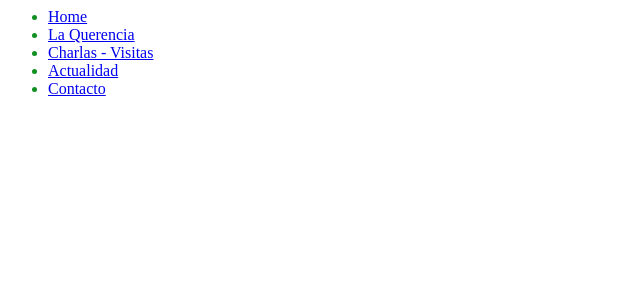
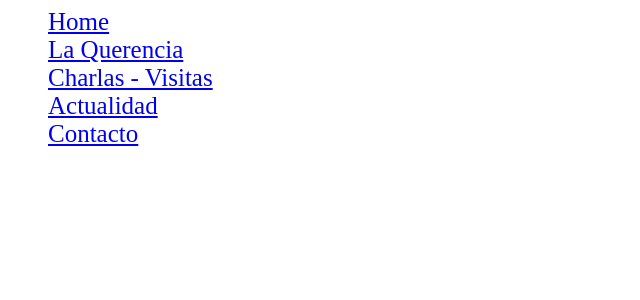
Before and after one commit to Unicen-Tuari/fninni, a PHP site: page / in a window 1280 px wide. Shown: the top 300 px of the page, without its empty margins (0-640 px from the left). Run offline with PHP 8.4, Linux system fonts and the light colour scheme.

Commit message:
cambio de estilo en el nav

```diff
--- a/index.html
+++ b/index.html
@@ -8,12 +8,12 @@
 	<header>
 	</header>
 	<nav>
-		<ul>
-			<li><a href="http://www.exa.unicen.edu.ar"> Home </a ></li>
-			<li><a href="http://www.exa.unicen.edu.ar">La Querencia </a ></li>
-			<li><a href="http://www.exa.unicen.edu.ar">Charlas - Visitas </a ></li>
-			<li><a href="http://www.exa.unicen.edu.ar">Actualidad </a ></li>
-			<li><a href="http://www.exa.unicen.edu.ar">Contacto</a ></li>
+		<ul class="vacio">
+			<li ><a href="http://www.exa.unicen.edu.ar"> Home </a ></li>
+			<li ><a href="http://www.exa.unicen.edu.ar">La Querencia </a ></li>
+			<li ><a href="http://www.exa.unicen.edu.ar">Charlas - Visitas </a ></li>
+			<li ><a href="http://www.exa.unicen.edu.ar">Actualidad </a ></li>
+			<li ><a href="http://www.exa.unicen.edu.ar">Contacto</a ></li>
 		</ul>
 	</nav>
 
--- a/site/css/styles.css
+++ b/site/css/styles.css
@@ -1,5 +1,6 @@
-li{
-  color: #109021;
+.vacio li{
+  list-style-type: none;
+  font-size: 25px;
 }
 body {
 }
```
